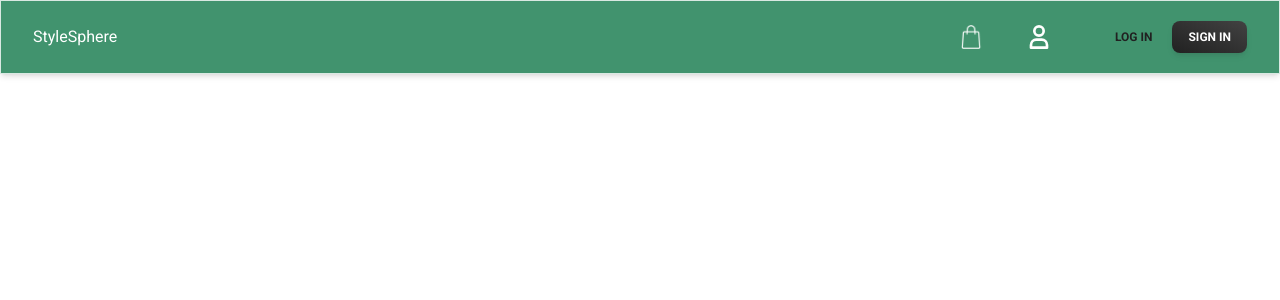
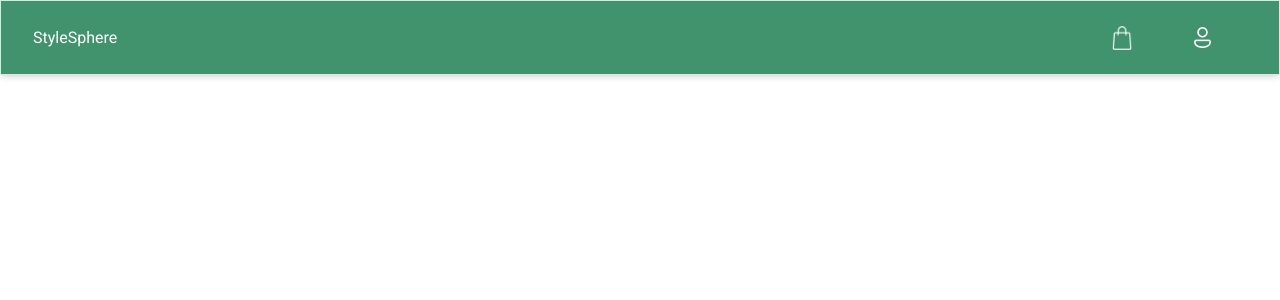
Before and after one commit to syifasrh/StyleSphere, a Next.js app in the folder client/: page / in a window 1280 px wide. Shown: the top 300 px of the page. Built offline with nearby package versions, Linux system fonts and the light colour scheme.

Commit message:
Update navbar

```diff
--- a/client/src/components/Navbar.tsx
+++ b/client/src/components/Navbar.tsx
@@ -5,7 +5,7 @@ export function Navbar() {
     <div className="grid w-full place-items-center rounded-lg p-6 lg:overflow-visible">
       <div className="-m-6 max-h-[768px] w-[calc(100%+48px)]">
         <nav className="sticky top-0 z-10 block w-full max-w-full px-4 py-2 text-white bg-[#12784A] border rounded-none shadow-md h-max border-white/80 bg-opacity-80 backdrop-blur-2xl backdrop-saturate-200 lg:px-8 lg:py-4">
-          <div className="flex flex-grow items-center justify-between text-white">
+          <div className="flex flex-grow items-center align-middle justify-between text-white">
             <a
               href="#"
               className="mr-4 block cursor-pointer py-1.5 font-sans text-base font-medium leading-relaxed text-inherit antialiased"
@@ -15,70 +15,30 @@ export function Navbar() {
             <div className="flex items-center gap-4">
               <div className="hidden mr-4 lg:block">
                 <ul className="flex flex-col gap-2 mt-2 mb-4 lg:mb-0 lg:mt-0 lg:flex-row lg:items-center lg:gap-6">
-                  <li className="block p-1 font-sans text-sm antialiased font-normal leading-normal text-blue-gray-900">
+                  <button
+                    className="hidden px-4 py-2 font-sans text-xs font-bold text-center text-gray-900 uppercase align-middle transition-all rounded-lg select-none hover:bg-gray-900/10 active:bg-gray-900/20 disabled:pointer-events-none disabled:opacity-50 disabled:shadow-none lg:inline-block"
+                    type="button"
+                  >
                     <img
                       src="/cart.png"
                       alt="My Cart Icon"
                       width={24}
                       height={24}
                     />
-                  </li>
+                  </button>
                   <button
-                    className="hidden px-4 py-2 font-sans text-xs font-bold text-center text-gray-900 uppercase align-middle transition-all rounded-lg select-none active:bg-gray-900/20 disabled:pointer-events-none disabled:opacity-50 disabled:shadow-none lg:inline-block"
+                    className="hidden px-4 py-2 font-sans text-xs font-bold text-center text-gray-900 uppercase align-middle transition-all rounded-lg select-none hover:bg-gray-900/10 active:bg-gray-900/20 disabled:pointer-events-none disabled:opacity-50 disabled:shadow-none lg:inline-block"
                     type="button"
                   >
-                    <svg
-                      className="w-6 h-6 text-white hover:text-grey-800 active:text-gray-800"
-                      aria-hidden="true"
-                      xmlns="http://www.w3.org/2000/svg"
-                      fill="none"
-                      viewBox="0 0 14 18"
-                    >
-                      <path
-                        stroke="currentColor"
-                        strokeLinecap="round"
-                        strokeLinejoin="round"
-                        strokeWidth="2"
-                        d="M7 8a3.5 3.5 0 1 0 0-7 3.5 3.5 0 0 0 0 7Zm-2 3h4a4 4 0 0 1 4 4v2H1v-2a4 4 0 0 1 4-4Z"
-                      />
-                    </svg>
+                    <img
+                      src="/icon.png"
+                      alt="My SVG Icon"
+                      width={25}
+                      height={25}
+                    />
                   </button>
                 </ul>
               </div>
-              <div className="flex items-center gap-x-1">
-                <button
-                  className="hidden px-4 py-2 font-sans text-xs font-bold text-center text-gray-900 uppercase align-middle transition-all rounded-lg select-none hover:bg-gray-900/10 active:bg-gray-900/20 disabled:pointer-events-none disabled:opacity-50 disabled:shadow-none lg:inline-block"
-                  type="button"
-                >
-                  <span>Log In</span>
-                </button>
-                <button
-                  className="hidden select-none rounded-lg bg-gradient-to-tr from-gray-900 to-gray-800 py-2 px-4 text-center align-middle font-sans text-xs font-bold uppercase text-white shadow-md shadow-gray-900/10 transition-all hover:shadow-lg hover:shadow-gray-900/20 active:opacity-[0.85] disabled:pointer-events-none disabled:opacity-50 disabled:shadow-none lg:inline-block"
-                  type="button"
-                >
-                  <span>Sign in</span>
-                </button>
-              </div>
-              <button
-                className="relative ml-auto h-6 max-h-[40px] w-6 max-w-[40px] select-none rounded-lg text-center align-middle font-sans text-xs font-medium uppercase text-inherit transition-all hover:bg-transparent focus:bg-transparent active:bg-transparent disabled:pointer-events-none disabled:opacity-50 disabled:shadow-none lg:hidden"
-                type="button"
-              >
-                <span className="absolute transform -translate-x-1/2 -translate-y-1/2 top-1/2 left-1/2">
-                  <svg
-                    xmlns="http://www.w3.org/2000/svg"
-                    className="w-6 h-6"
-                    fill="none"
-                    stroke="currentColor"
-                    strokeWidth={2}
-                  >
-                    <path
-                      strokeLinecap="round"
-                      strokeLinejoin="round"
-                      d="M4 6h16M4 12h16M4 18h16"
-                    />
-                  </svg>
-                </span>
-              </button>
             </div>
           </div>
         </nav>
```
